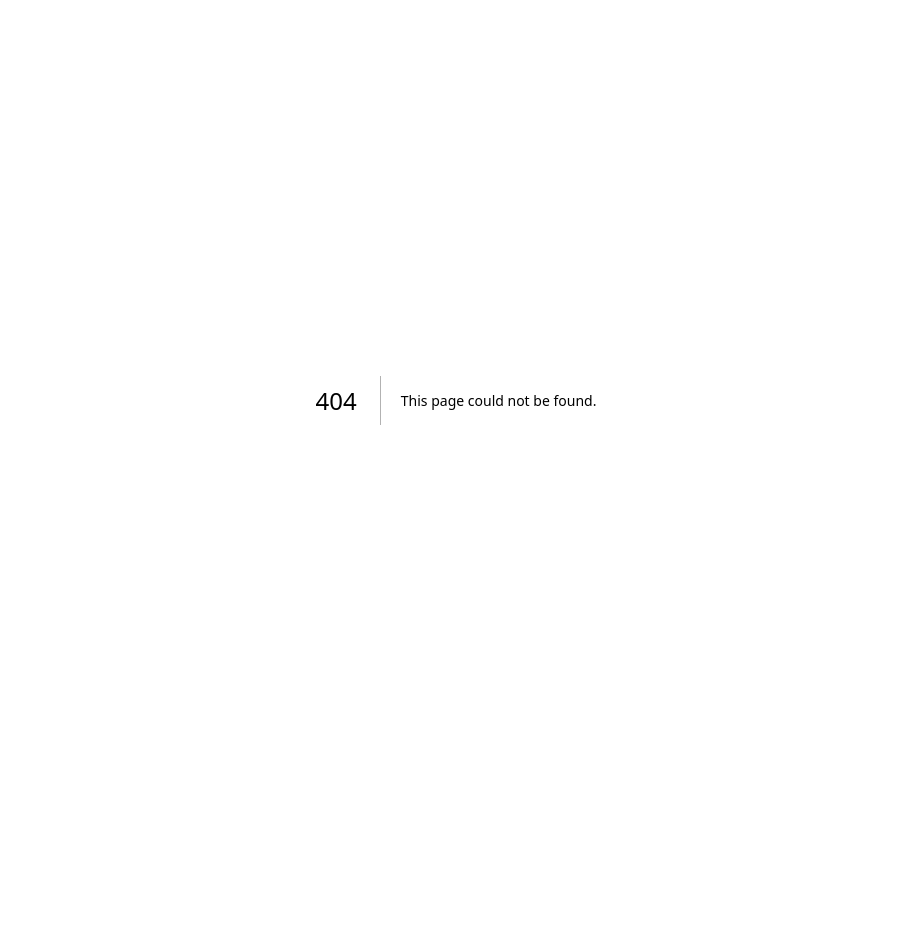
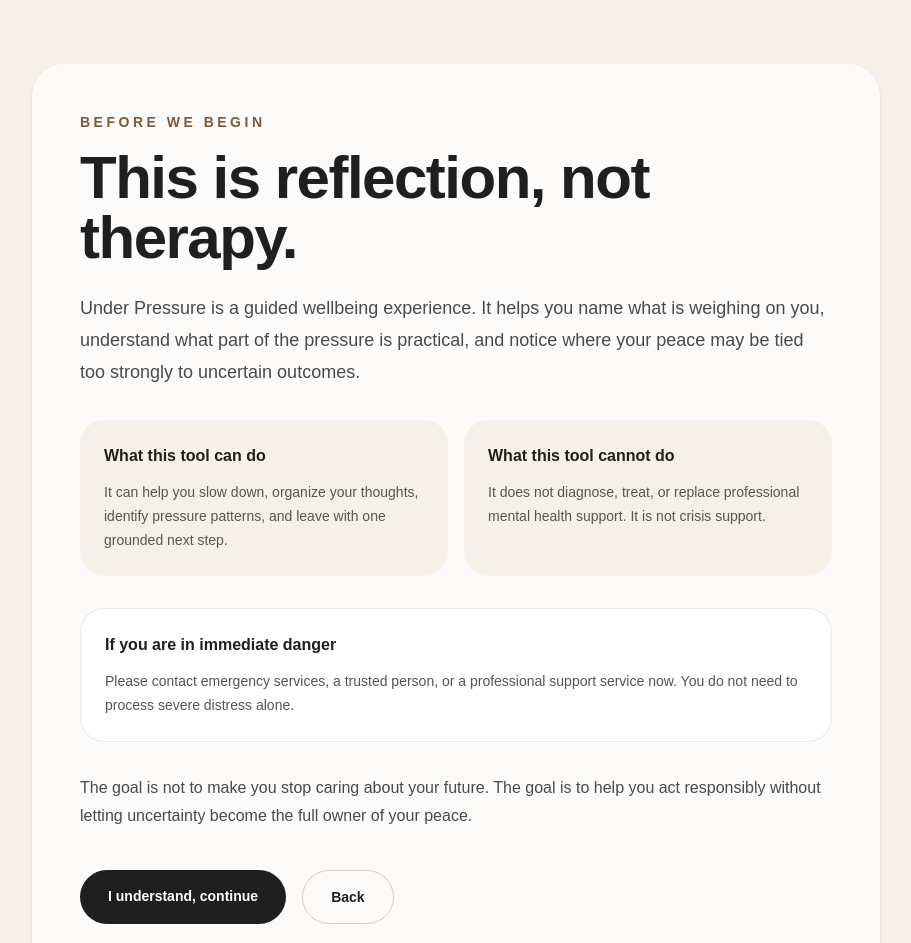
Before and after one commit to diegouriber/under-pressure, a Next.js app: page /scope in a window 1280 px wide. Before the commit this address had no page. Shown: the top 943 px of the page, without its empty margins (184-1095 px from the left). Before the commit the page ends 800 px from the top, so only its background shows below. Built offline with nearby package versions, Linux system fonts and the light colour scheme.

Commit message:
Add scope and safety page

```diff
--- a/app/page.tsx
+++ b/app/page.tsx
@@ -1,65 +1,65 @@
-import Image from "next/image";
-
 export default function Home() {
   return (
-    <div className="flex flex-col flex-1 items-center justify-center bg-zinc-50 font-sans dark:bg-black">
-      <main className="flex flex-1 w-full max-w-3xl flex-col items-center justify-between py-32 px-16 bg-white dark:bg-black sm:items-start">
-        <Image
-          className="dark:invert"
-          src="/next.svg"
-          alt="Next.js logo"
-          width={100}
-          height={20}
-          priority
-        />
-        <div className="flex flex-col items-center gap-6 text-center sm:items-start sm:text-left">
-          <h1 className="max-w-xs text-3xl font-semibold leading-10 tracking-tight text-black dark:text-zinc-50">
-            To get started, edit the page.tsx file.
+    <main className="min-h-screen bg-[#f6f1e8] text-[#1f1f1f]">
+      <section className="mx-auto flex min-h-screen max-w-5xl flex-col justify-center px-6 py-16">
+        <div className="max-w-3xl">
+          <p className="mb-4 text-sm font-semibold uppercase tracking-[0.25em] text-[#7a5c3a]">
+            Under Pressure
+          </p>
+
+          <h1 className="text-5xl font-semibold leading-tight tracking-tight md:text-7xl">
+            A reflective AI experience for high-pressure living in Hong Kong.
           </h1>
-          <p className="max-w-md text-lg leading-8 text-zinc-600 dark:text-zinc-400">
-            Looking for a starting point or more instructions? Head over to{" "}
+
+          <p className="mt-6 max-w-2xl text-lg leading-8 text-[#4a4a4a]">
+            Under Pressure helps students and young adults name what is weighing
+            on them, separate real pressure from mental fixation, and leave with
+            one grounded next step.
+          </p>
+
+          <div className="mt-10 flex flex-col gap-4 sm:flex-row">
             <a
-              href="https://vercel.com/templates?framework=next.js&utm_source=create-next-app&utm_medium=appdir-template-tw&utm_campaign=create-next-app"
-              className="font-medium text-zinc-950 dark:text-zinc-50"
+              href="/scope"
+              className="rounded-full bg-[#1f1f1f] px-7 py-4 text-center text-sm font-semibold text-white transition hover:opacity-90"
             >
-              Templates
-            </a>{" "}
-            or the{" "}
+              Start reflection
+            </a>
+
             <a
-              href="https://nextjs.org/learn?utm_source=create-next-app&utm_medium=appdir-template-tw&utm_campaign=create-next-app"
-              className="font-medium text-zinc-950 dark:text-zinc-50"
+              href="#how-it-works"
+              className="rounded-full border border-[#1f1f1f]/20 px-7 py-4 text-center text-sm font-semibold transition hover:bg-white"
             >
-              Learning
-            </a>{" "}
-            center.
-          </p>
+              How it works
+            </a>
+          </div>
         </div>
-        <div className="flex flex-col gap-4 text-base font-medium sm:flex-row">
-          <a
-            className="flex h-12 w-full items-center justify-center gap-2 rounded-full bg-foreground px-5 text-background transition-colors hover:bg-[#383838] dark:hover:bg-[#ccc] md:w-[158px]"
-            href="https://vercel.com/new?utm_source=create-next-app&utm_medium=appdir-template-tw&utm_campaign=create-next-app"
-            target="_blank"
-            rel="noopener noreferrer"
-          >
-            <Image
-              className="dark:invert"
-              src="/vercel.svg"
-              alt="Vercel logomark"
-              width={16}
-              height={16}
-            />
-            Deploy Now
-          </a>
-          <a
-            className="flex h-12 w-full items-center justify-center rounded-full border border-solid border-black/[.08] px-5 transition-colors hover:border-transparent hover:bg-black/[.04] dark:border-white/[.145] dark:hover:bg-[#1a1a1a] md:w-[158px]"
-            href="https://nextjs.org/docs?utm_source=create-next-app&utm_medium=appdir-template-tw&utm_campaign=create-next-app"
-            target="_blank"
-            rel="noopener noreferrer"
-          >
-            Documentation
-          </a>
+
+        <div id="how-it-works" className="mt-20 grid gap-4 md:grid-cols-3">
+          <div className="rounded-3xl bg-white/70 p-6 shadow-sm">
+            <h2 className="text-lg font-semibold">1. Name the pressure</h2>
+            <p className="mt-3 text-sm leading-6 text-[#555]">
+              Write what has been weighing on you recently. The tool helps you
+              identify the pressure pattern.
+            </p>
+          </div>
+
+          <div className="rounded-3xl bg-white/70 p-6 shadow-sm">
+            <h2 className="text-lg font-semibold">2. See the attachment</h2>
+            <p className="mt-3 text-sm leading-6 text-[#555]">
+              Explore what outcome you feel you need in order to feel okay,
+              secure, or successful.
+            </p>
+          </div>
+
+          <div className="rounded-3xl bg-white/70 p-6 shadow-sm">
+            <h2 className="text-lg font-semibold">3. Leave with direction</h2>
+            <p className="mt-3 text-sm leading-6 text-[#555]">
+              Get one wise-effort action and one release statement to help you
+              move forward without spiraling.
+            </p>
+          </div>
         </div>
-      </main>
-    </div>
+      </section>
+    </main>
   );
 }
--- /dev/null
+++ b/app/scope/page.tsx
@@ -0,0 +1,73 @@
+export default function ScopePage() {
+  return (
+    <main className="min-h-screen bg-[#f6f1e8] text-[#1f1f1f]">
+      <section className="mx-auto flex min-h-screen max-w-4xl flex-col justify-center px-6 py-16">
+        <div className="rounded-[2rem] bg-white/75 p-8 shadow-sm md:p-12">
+          <p className="mb-4 text-sm font-semibold uppercase tracking-[0.25em] text-[#7a5c3a]">
+            Before we begin
+          </p>
+
+          <h1 className="text-4xl font-semibold tracking-tight md:text-6xl">
+            This is reflection, not therapy.
+          </h1>
+
+          <p className="mt-6 text-lg leading-8 text-[#4a4a4a]">
+            Under Pressure is a guided wellbeing experience. It helps you name
+            what is weighing on you, understand what part of the pressure is
+            practical, and notice where your peace may be tied too strongly to
+            uncertain outcomes.
+          </p>
+
+          <div className="mt-8 grid gap-4 md:grid-cols-2">
+            <div className="rounded-3xl bg-[#f6f1e8] p-6">
+              <h2 className="font-semibold">What this tool can do</h2>
+              <p className="mt-3 text-sm leading-6 text-[#555]">
+                It can help you slow down, organize your thoughts, identify
+                pressure patterns, and leave with one grounded next step.
+              </p>
+            </div>
+
+            <div className="rounded-3xl bg-[#f6f1e8] p-6">
+              <h2 className="font-semibold">What this tool cannot do</h2>
+              <p className="mt-3 text-sm leading-6 text-[#555]">
+                It does not diagnose, treat, or replace professional mental
+                health support. It is not crisis support.
+              </p>
+            </div>
+          </div>
+
+          <div className="mt-8 rounded-3xl border border-[#1f1f1f]/10 bg-white p-6">
+            <h2 className="font-semibold">If you are in immediate danger</h2>
+            <p className="mt-3 text-sm leading-6 text-[#555]">
+              Please contact emergency services, a trusted person, or a
+              professional support service now. You do not need to process
+              severe distress alone.
+            </p>
+          </div>
+
+          <p className="mt-8 text-base leading-7 text-[#4a4a4a]">
+            The goal is not to make you stop caring about your future. The goal
+            is to help you act responsibly without letting uncertainty become
+            the full owner of your peace.
+          </p>
+
+          <div className="mt-10 flex flex-col gap-4 sm:flex-row">
+            <a
+              href="/check-in"
+              className="rounded-full bg-[#1f1f1f] px-7 py-4 text-center text-sm font-semibold text-white transition hover:opacity-90"
+            >
+              I understand, continue
+            </a>
+
+            <a
+              href="/"
+              className="rounded-full border border-[#1f1f1f]/20 px-7 py-4 text-center text-sm font-semibold transition hover:bg-[#f6f1e8]"
+            >
+              Back
+            </a>
+          </div>
+        </div>
+      </section>
+    </main>
+  );
+}
```
